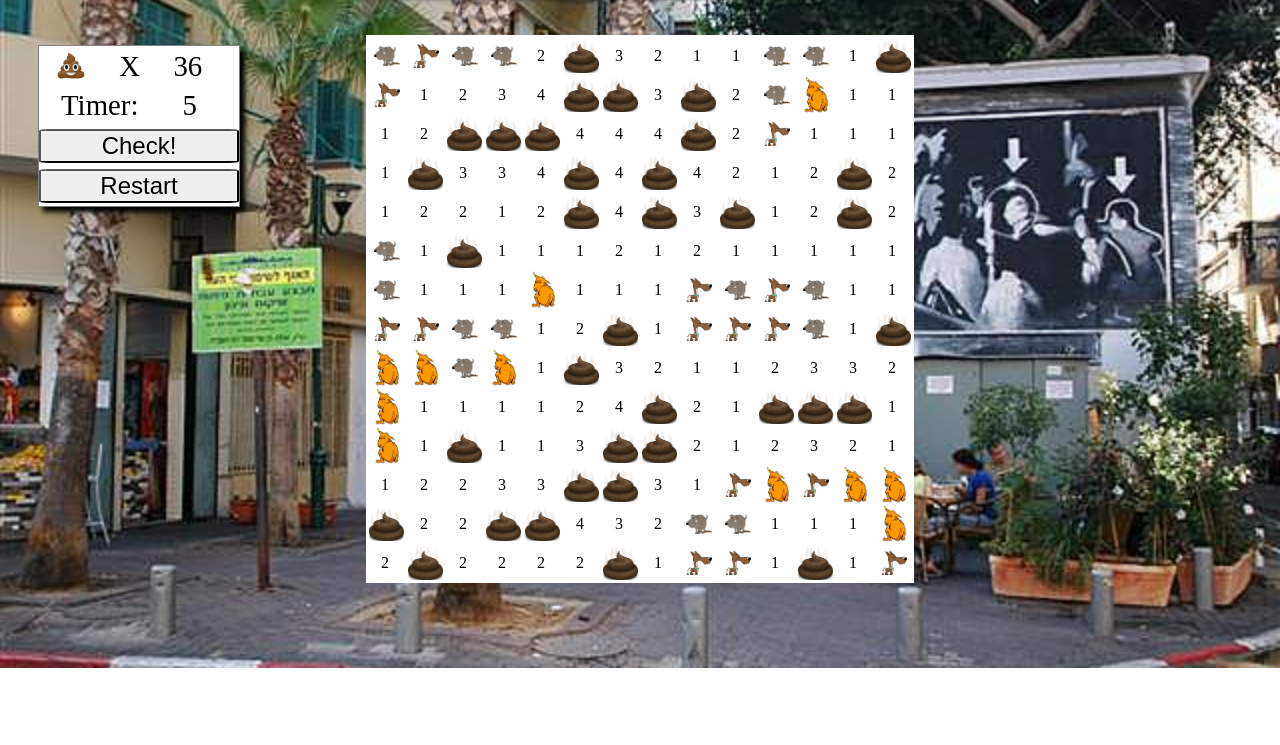
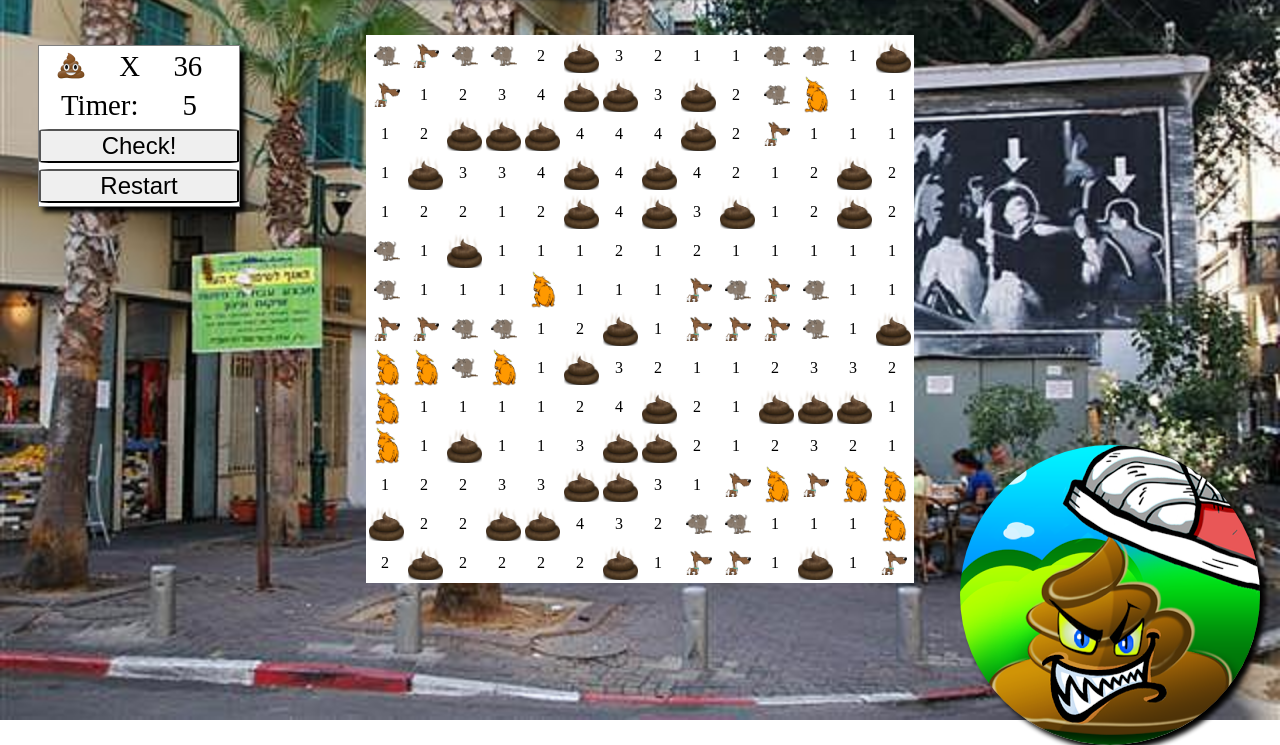
Before and after one commit to itaydafna/minesweeper, a plain HTML site: page index.html in a window 1280 px wide. Both pictures are taken after a click on the button "Check!". Shown: the part 132-877 px from the top of the page. Before the commit the page ends 800 px from the top, so only its background shows below. Drawn offline with Linux system fonts and the light colour scheme.

Commit message:
added game-over icons and animation

```diff
--- /dev/null
+++ b/game-over-icon.js
@@ -0,0 +1,37 @@
+//gameover icon constructor
+
+function GameOverIcon(){
+    this.el = document.createElement("div");
+    this.el.className = "game-over-icon";
+    document.body.appendChild(this.el);
+}
+
+GameOverIcon.prototype.moveDown = function(){
+    this.el.style.transform = "translateY(100%)";
+    return "down";
+}
+
+GameOverIcon.prototype.moveUp = function(){
+    this.el.style.transform = "translateY(-80%)";
+    return "up";
+}
+
+//!important - timeouts have to match the .game-over-icon transition time value on CSS
+GameOverIcon.prototype.bounce = function () {
+    var that = this;
+    var down = new Promise(function(fulfill,reject){
+        that.moveDown();
+        setTimeout(fulfill,1000);
+    });
+    down.then(that.moveUp.bind(that)).then(function(){
+        setTimeout(that.bounce.bind(that),1000);
+    });
+
+}
+
+
+function removeGameOverIcon() {
+    var icon = document.querySelector(".game-over-icon");
+    document.body.removeChild(icon);
+
+}
--- a/index.html
+++ b/index.html
@@ -24,7 +24,7 @@
   </button>
 </div>
 
-
+<script src="game-over-icon.js"></script>
 <script src="script.js"></script>
 </body>
 </html>
--- a/script.js
+++ b/script.js
@@ -92,6 +92,10 @@ GameBoard.prototype.resetGameBoard = function () {
     var timer = document.querySelector(".current-sec");
     timer.textContent = 0;
 
+    //remove gameover icon
+    if(document.body.querySelector(".game-over-icon")) {
+        removeGameOverIcon()
+    }
     //create a new one instead
     newGameBoard();
 
@@ -434,7 +438,12 @@ function gameOver (){
             if(lid!==null)
             {td.removeChild(lid)};})
     clearTimeout(pauseTimer);
-    setTimeout(function(){alert("GAME OVER\nOH NO!\nYou stepped on some dog-poop :(\nClick 'Restart' to try again")},200);
+    alert("GAME OVER\nOH NO!\nYou stepped on some dog-poop :(\nClick 'Restart' to try again");
+
+    //makes game-over icon bounce on screen;
+    var gameOverIcon = new GameOverIcon();
+    gameOverIcon.el.style.background = "url(game-over.png) no-repeat"
+    gameOverIcon.bounce();
 }
 
 
@@ -467,7 +476,12 @@ function verify(){
 
     if (success===true){
         clearTimeout(pauseTimer);
-    alert("HURRAY!\nYou Made It!\n You found all the poop and didn't step on any :)\nClick 'Restart' to play again")} else{
+
+    alert("HURRAY!\nYou Made It!\n You found all the poop and didn't step on any :)\nClick 'Restart' to play again")
+        var gameOverIcon = new GameOverIcon();
+        gameOverIcon.el.style.background = "url(success.jpg) grey no-repeat"
+        gameOverIcon.bounce();
+    } else{
         gameOver();
     }
 }
--- a/style.css
+++ b/style.css
@@ -136,3 +136,18 @@ td {
 #done-flagging {
     color: green;
 }
+
+/*game over icon*/
+
+.game-over-icon {
+    height: 300px;
+    width: 300px;
+    border-radius: 50%;
+    position: absolute;
+    top: 35%;
+    left: 75%;
+    background-size: cover;
+    background-position: 50% 50%;
+    box-shadow: black 5px 5px 5px;
+    transition: all 1s;
+}
```
